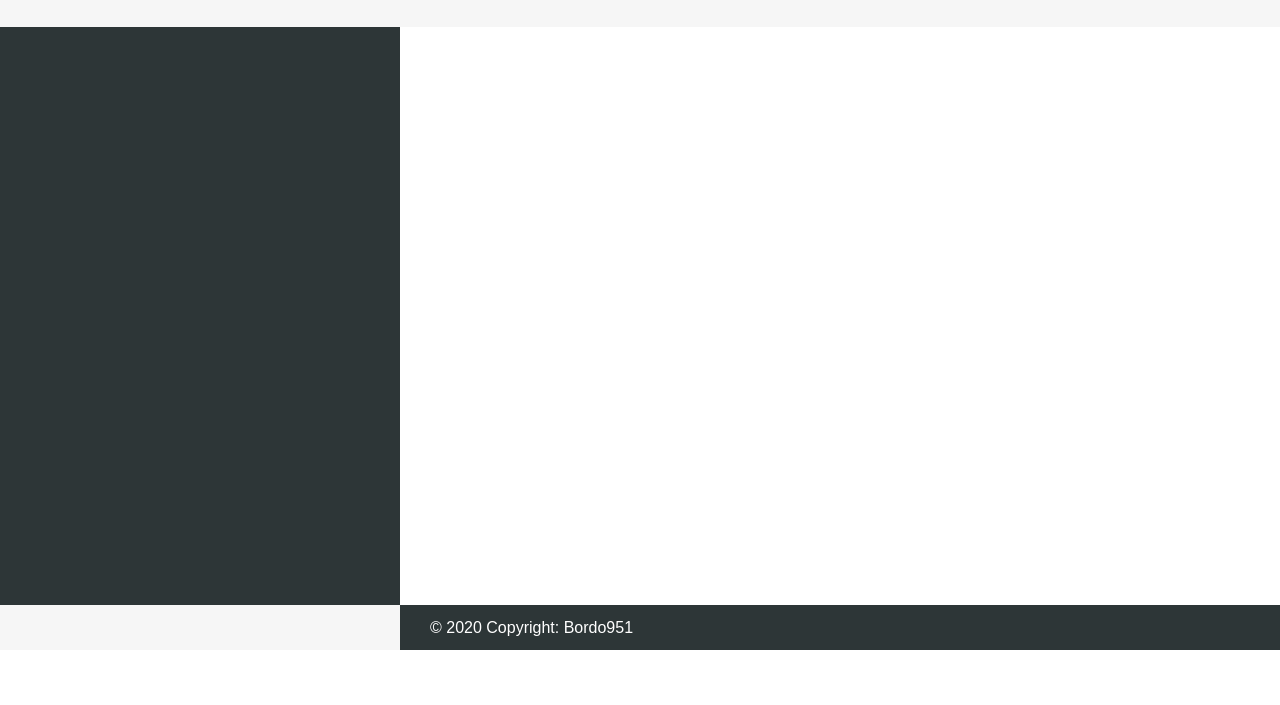
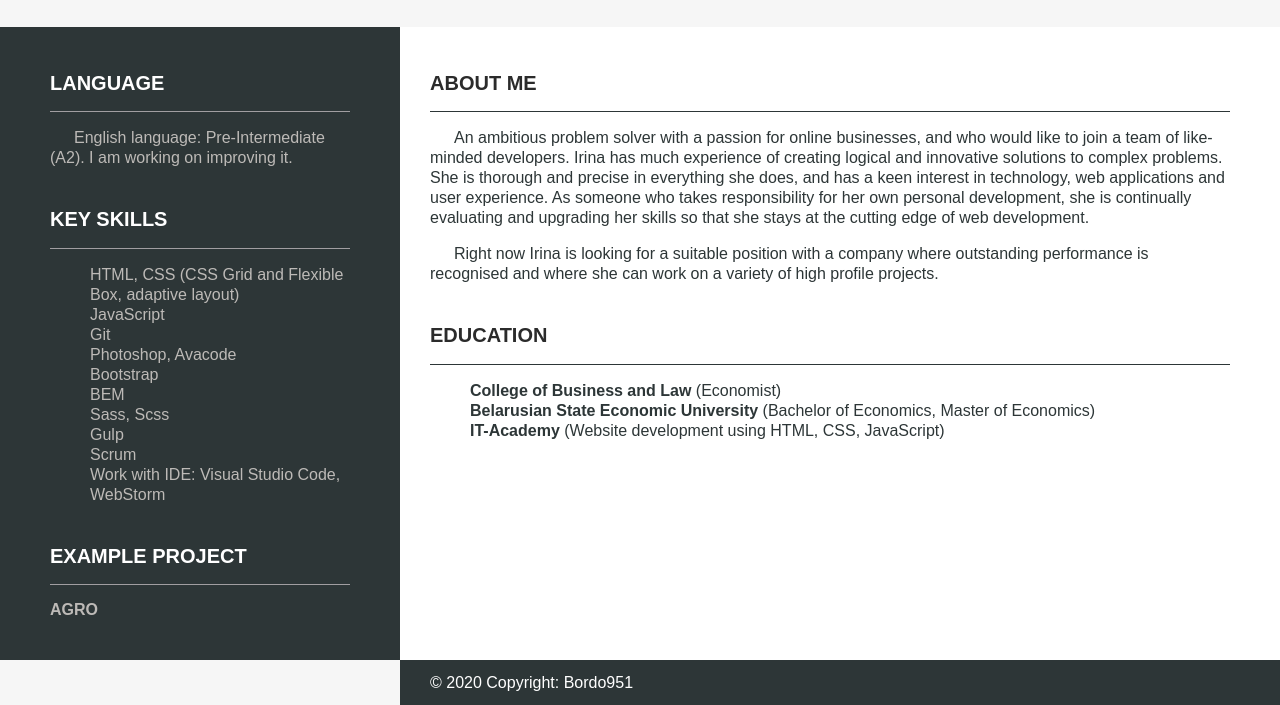
Before and after one commit to Bordo951/rsschool-cv, a plain HTML site: page index.html in a window 1280 px wide. Shown: the part 395-1100 px from the top of the page. Before the commit the page ends 1045 px from the top, so only its background shows below. Drawn offline with Linux system fonts and the light colour scheme.

Commit message:
feat: add main section, change header section

```diff
--- a/css/settings.css
+++ b/css/settings.css
@@ -3,11 +3,23 @@ h1 {
     font-weight: bold;
     color: #2b2b2b;
     text-transform: uppercase;
+    margin-bottom: 0;
+}
+
+h2 {
+    font: 20px Arial, Helvetica, sans-serif;
+    font-weight: bold;
+    text-transform: uppercase;
 }
 
 li {
+    font-family: Arial, Helvetica, sans-serif;
     list-style-type: none;
 }
+ p {
+     text-indent: 1.5em;
+     font-family: Arial, Helvetica, sans-serif;
+ }
 
 a {
     text-decoration: none;
--- a/css/style.css
+++ b/css/style.css
@@ -1,3 +1,5 @@
+/*Header*/
+
 .header {
     background-color: #f6f6f6;
     position: absolute;
@@ -21,7 +23,7 @@
 }
 
 .header__subtitle {
-    font: 20px Arial, Helvetica, sans-serif;
+    font: 25px Arial, Helvetica, sans-serif;
     font-weight: bold;
     color: #2b2b2b;
     text-transform: uppercase;
@@ -34,7 +36,8 @@
 }
 
 .header__list {
-    font: 16px/25px Arial, Helvetica, sans-serif;
+    font-size: 16px;
+    line-height: 25px;
 }
 
 .header__link {
@@ -53,11 +56,74 @@
     margin-right: 10px;
 }
 
+/*Main*/
+
 .key-points {
     background-color: #2d3637;
     width: 400px;
-    height: 1000px;
+    padding-top: 450px;
 }
+
+.key-points__container {
+    max-width: 300px;
+    width: 100%;
+    margin: 0 auto 40px;
+    box-sizing: border-box;
+}
+
+.key-points__title {
+    color: #fff;
+}
+
+.key-points__line {
+    background-color: #a19ea1;
+    height: 1px;
+}
+
+.key-points__subtitle,
+.key-points__list {
+    color: #BDBAB7;
+    line-height: 20px;
+}
+
+.key-points__link {
+    display: block;
+    margin-top: 15px;
+    font: bold 16px/20px Arial, Helvetica, sans-serif;
+    color: #BDBAB7;
+}
+
+.key-points__link:hover {
+    color: #fff;
+}
+
+.main-content {
+    padding: 450px 0 0 30px;
+}
+
+.main-content__container {
+    max-width: 800px;
+    width: 100%;
+    margin: 0 auto 40px;
+    box-sizing: border-box;
+}
+
+.main-content__title {
+    color: #2b2b2b;
+}
+
+.main-content__line {
+    background-color: #2d3637;
+    height: 1px;
+}
+
+.main-content__subtitle,
+.main-content__list {
+    color: #2d3637;
+    line-height: 20px;
+}
+
+/*Footer*/
 
 .footer {
     display: flex;
--- a/index.html
+++ b/index.html
@@ -56,8 +56,51 @@
             </div>
         </header>
         <main>
-            <section class="key-points"></section>
-            <section class="main-content"></section>
+            <section class="key-points">
+                <div class="key-points__container">
+                    <h2 class="key-points__title">Language</h2>
+                    <div class="key-points__line"></div>
+                    <p class="key-points__subtitle">English language: Pre-Intermediate (A2). I am working on improving it.</p>
+                </div>
+                <div class="key-points__container">
+                    <h2 class="key-points__title">Key skills</h2>
+                    <div class="key-points__line"></div>
+                    <ul class="key-points__item">
+                        <li class="key-points__list">HTML, CSS (CSS Grid and Flexible Box, adaptive layout)</li>
+                        <li class="key-points__list">JavaScript</li>
+                        <li class="key-points__list">Git</li>
+                        <li class="key-points__list">Photoshop, Avacode</li>
+                        <li class="key-points__list">Bootstrap</li>
+                        <li class="key-points__list">BEM</li>
+                        <li class="key-points__list">Sass, Scss</li>
+                        <li class="key-points__list">Gulp</li>
+                        <li class="key-points__list">Scrum</li>
+                        <li class="key-points__list">Work with IDE: Visual Studio Code, WebStorm</li>
+                    </ul>
+                </div>
+                <div class="key-points__container">
+                    <h2 class="key-points__title">Example project</h2>
+                    <div class="key-points__line"></div>
+                    <a class="key-points__link" href="https://bordo951.github.io/agro/" title="bordo951.github.io/agro/" target="_blank">AGRO</a>
+                </div>
+            </section>
+            <section class="main-content">
+                <div class="main-content__container">
+                    <h2 class="main-content__title">About me</h2>
+                    <div class="main-content__line"></div>
+                    <p class="main-content__subtitle">An ambitious problem solver with a passion for online businesses, and who would like to join a team of like-minded developers. Irina has much experience of creating logical and innovative solutions to complex problems. She is thorough and precise in everything she does, and has a keen interest in technology, web applications and user experience. As someone who takes responsibility for her own personal development, she is continually evaluating and upgrading her skills so that she stays at the cutting edge of web development.</p>
+                    <p class="main-content__subtitle">Right now Irina is looking for a suitable position with a company where outstanding performance is recognised and where she can work on a variety of high profile projects.</p>
+                </div>
+                <div class="main-content__container">
+                    <h2 class="main-content__title">Education</h2>
+                    <div class="main-content__line"></div>
+                    <ul class="main-content__item">
+                        <li class="main-content__list"><b>College of Business and Law</b> (Economist)</li>
+                        <li class="main-content__list"><b>Belarusian State Economic University</b> (Bachelor of Economics, Master of Economics)</li>
+                        <li class="main-content__list"><b>IT-Academy</b> (Website development using HTML, CSS, JavaScript)</li>
+                    </ul>
+                </div>
+            </section>
         </main>
         <footer class="footer">
             <section class="footer__key-points"></section>
```
